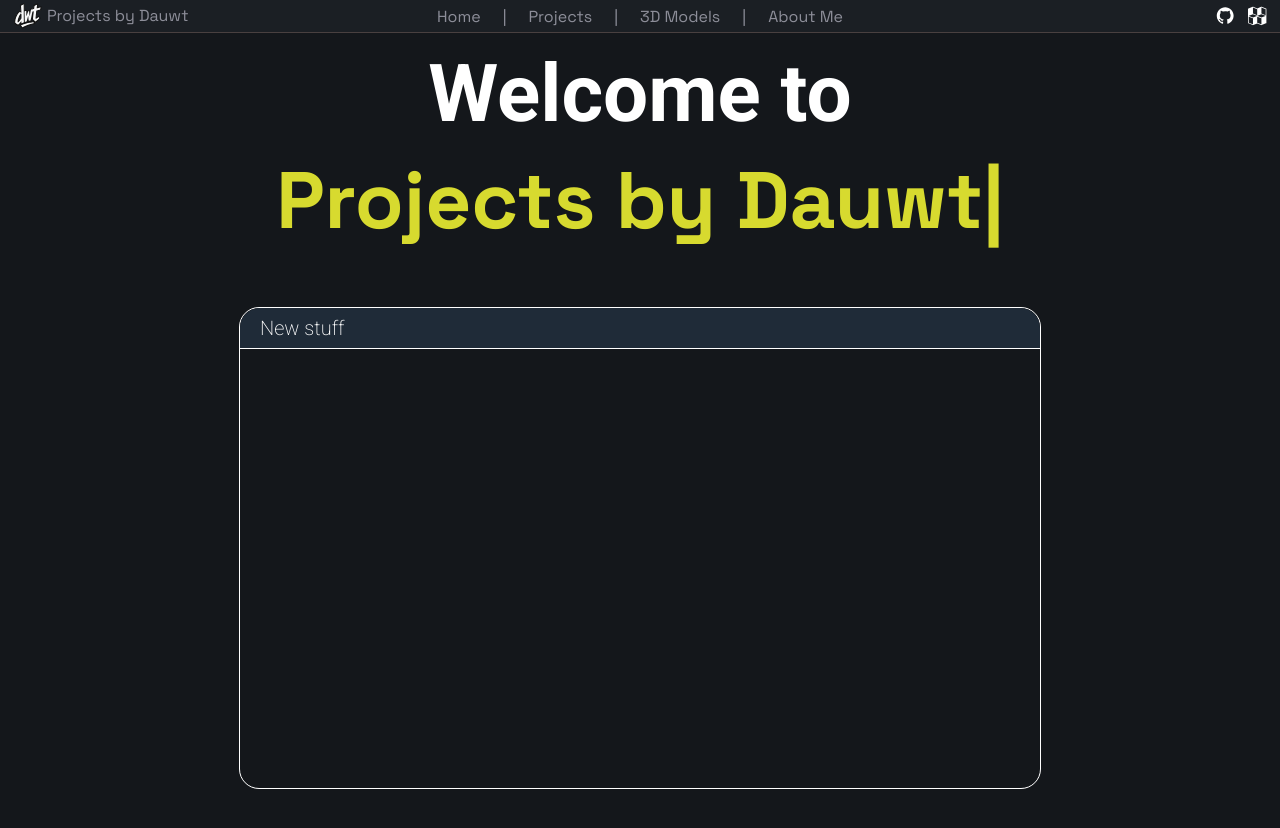
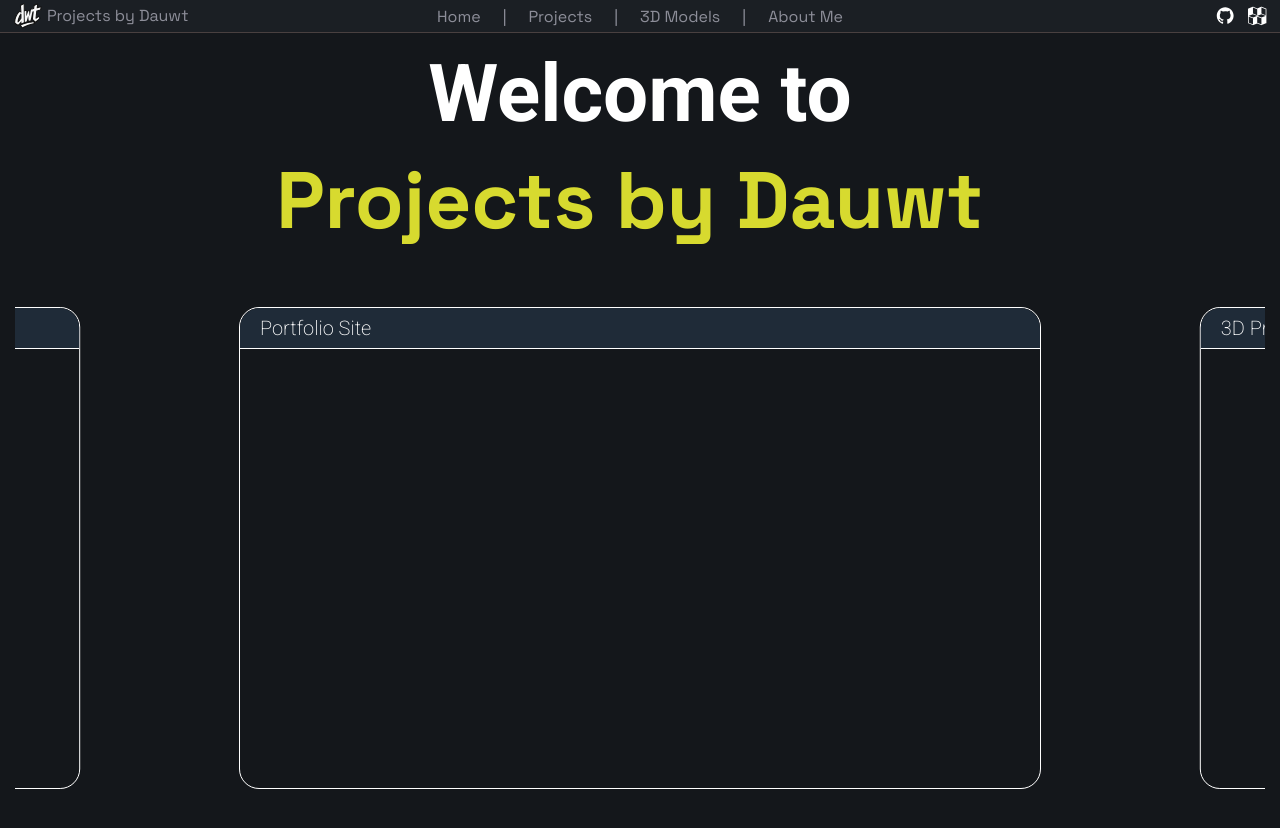
Before and after one commit to Dauwt/dauwt.github.io, a React (Vite) app: page / in a window 1280 px wide. Shown: the top 828 px of the page. Before the commit the page ends 804 px from the top, so only its background shows below. Built offline with nearby package versions, Linux system fonts and the light colour scheme.

Commit message:
Added a carousel animation for showcasing projects 🚀

```diff
--- a/src/App.css
+++ b/src/App.css
@@ -176,17 +176,6 @@ body {
     overflow: hidden;
 }
 
-.news {
-    width: 100vh;
-    height: 60vh;
-    margin-top: 7vh;
-    border: 1px solid white;
-    border-radius: 2.5vh;
-    display: flex;
-    flex-direction: column;
-    align-items: center;
-}
-
 .news-header {
     width: 100%;
     height: 5vh;
@@ -205,3 +194,51 @@ body {
     font-weight: 200;
     padding-left: 2.5vh;
 }
+
+.carousel-container {
+    position: relative;
+    width: 100%;
+    height: 100vh;
+    margin: 0 auto;
+    overflow: hidden;
+    display: flex;
+    justify-content: center;
+}
+
+.news {
+    position: absolute;
+    width: 100vh;
+    height: 60vh;
+    margin-top: 7vh;
+    border: 1px solid white;
+    border-radius: 2.5vh;
+    display: flex;
+    flex-direction: column;
+    align-items: center;
+    opacity: 1;
+}
+
+.news.left {
+    transform: translateX(calc(-50vw - 40%));
+    transition: transform 1.5s ease;
+}
+
+.news.outLeft {
+    transform: translateX(calc(-100vw - 80%));
+    transition: transform 1.5s ease;
+}
+
+.news.right {
+    transform: translateX(calc(50vw + 40%));
+    transition: transform 1.5s ease;
+}
+
+.news.active {
+    transform: translateX(0);
+    transition: transform 1.5s ease;
+}
+
+.news.none {
+    opacity: 0;
+    transform: translateX(calc(100vw + 80%));
+}
--- a/src/Pages/Homepage.jsx
+++ b/src/Pages/Homepage.jsx
@@ -1,3 +1,4 @@
+import { useState, useEffect } from "react";
 import '../App.css'
 import TypingText from '../TypingText';
 
@@ -8,13 +9,62 @@ function Homepage() {
                 <h1 className="welcome-header-1">Welcome to</h1>
                 <TypingText text="Projects by Dauwt" speed={100} />
             </div>
-            <div className="news">
-                <div className="news-header">
-                    <span className='news-header-title'>New stuff</span>
-                </div>
-            </div>
+
+            <ProjectCarousel />
         </div>
     );
 }
 
+const projects = [
+  { title: "ESP32 Smart Lamp", description: "IoT + LED project" },
+  { title: "Portfolio Site", description: "React + Vite project" },
+  { title: "3D Printed Organizer", description: "CAD & 3D printing" },
+  { title: "Self Driven Robot", description: "ESP32" },
+  { title: "ESP32 PCB", description: "KiCAD" },
+];
+
+function ProjectCarousel({ interval = 3000 }) {
+    const [current, setCurrent] = useState(0);
+
+    useEffect(() => {
+        const timer = setInterval(() => {
+            setCurrent(prev => (prev + 1) % projects.length);
+        }, interval);
+        return () => clearInterval(timer);
+    }, [interval]);
+
+    return (
+        <div className="carousel-container">
+            {projects.map((project, index) => {
+                let positionClass = "";
+
+                if (index === current) {
+                    positionClass = "active";
+                } else if (index === (current - 1 + projects.length) % projects.length) {
+                    positionClass = "left";
+                } else if (index === (current - 2 + projects.length) % projects.length) {
+                    positionClass = "outLeft";
+                } else if (index === (current + 1) % projects.length) {
+                    positionClass = "right";
+                } else {
+                    positionClass= "none";
+                }
+
+                const ClassName = `news ${positionClass}`
+
+                return (
+                    <div key={index} className={ClassName}>
+                        <div className="news-header">
+                            <span className='news-header-title'>{project.title}</span>
+                        </div>
+                    </div>
+
+                );
+            })}
+        </div>
+    );
+
+}
+
+
 export default Homepage
```
